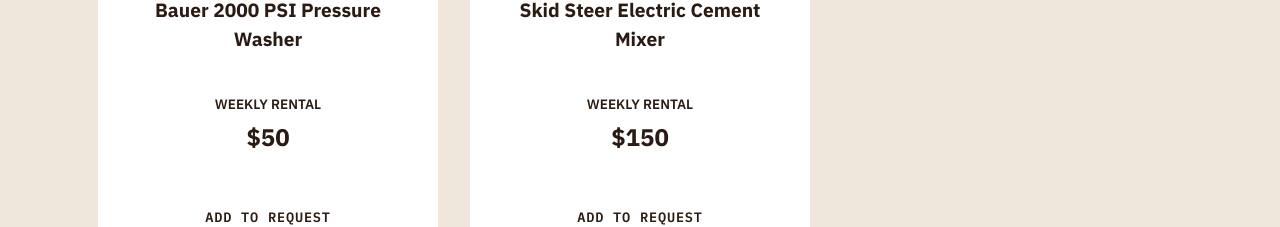
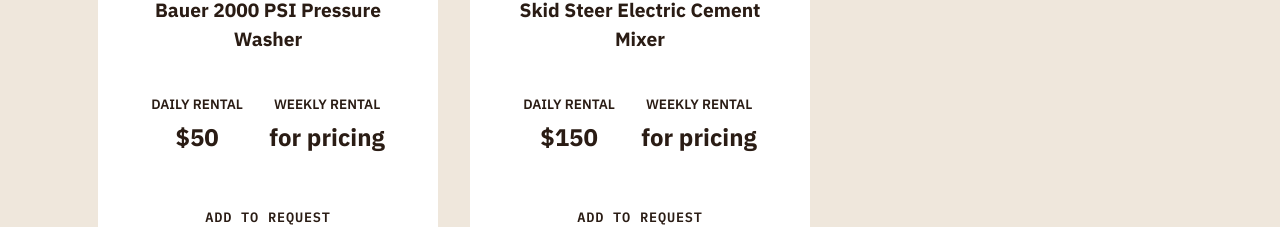
Before and after one commit to rent4you620-gif/rent4you-utility, a Next.js app: page / in a window 1280 px wide. Shown: the part 1618-1845 px from the top of the page. Built offline with nearby package versions, Linux system fonts and the light colour scheme.

Commit message:
Show daily rates and weekly pricing

```diff
--- a/app/components/CatalogGrid.tsx
+++ b/app/components/CatalogGrid.tsx
@@ -1,4 +1,15 @@
-const CATALOG_ITEMS = [
+interface CatalogItem {
+  id: number;
+  name: string;
+  daily?: number | null;
+  weekly?: number | null;
+  monthly?: number | null;
+  image?: string;
+  images?: string[];
+  icon: string;
+}
+
+const CATALOG_ITEMS: CatalogItem[] = [
   {
     id: 1,
     name: 'Standard Washer',
@@ -23,14 +34,16 @@
   {
     id: 4,
     name: 'Bauer 2000 PSI Pressure Washer',
-    weekly: 50,
+    daily: 50,
+    weekly: null,
     image: '/products/IMG_0925.WEBP',
     icon: '💦',
   },
   {
     id: 5,
     name: 'Skid Steer Electric Cement Mixer',
-    weekly: 150,
+    daily: 150,
+    weekly: null,
     image: '/products/IMG_0784.jpeg',
     images: ['/products/IMG_0784.jpeg'],
     icon: '🏗️',
@@ -82,16 +95,24 @@
 
               <h3>{item.name}</h3>
               <div className="catalog-pricing">
-                {item.weekly !== null && item.weekly !== undefined && (
+                {item.daily !== null && item.daily !== undefined && (
+                  <div className="price-tier">
+                    <span className="price-label">Daily rental</span>
+                    <span className="price-amount">${item.daily}</span>
+                  </div>
+                )}
+                {item.weekly !== undefined && (
                   <div className="price-tier">
                     <span className="price-label">Weekly rental</span>
-                    <span className="price-amount">${item.weekly}</span>
+                    <span className="price-amount">{item.weekly ? `$${item.weekly}` : 'for pricing'}</span>
                   </div>
                 )}
-                {item.monthly !== null && item.monthly !== undefined && <div className="price-tier">
-                  <span className="price-label">Monthly rental</span>
-                  <span className="price-amount">${item.monthly}</span>
-                </div>}
+                {item.monthly !== null && item.monthly !== undefined && (
+                  <div className="price-tier">
+                    <span className="price-label">Monthly rental</span>
+                    <span className="price-amount">${item.monthly}</span>
+                  </div>
+                )}
               </div>
               <button
                 type="button"
```
